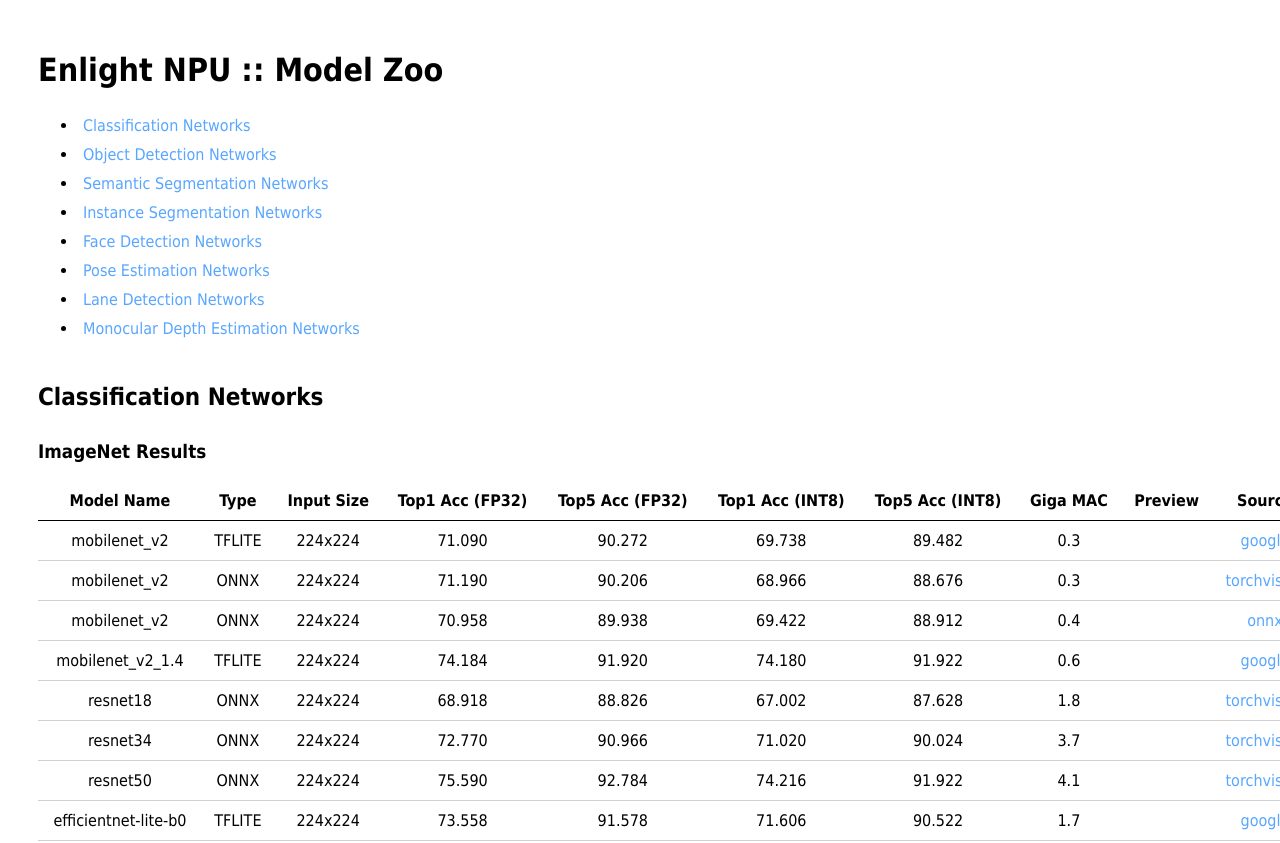
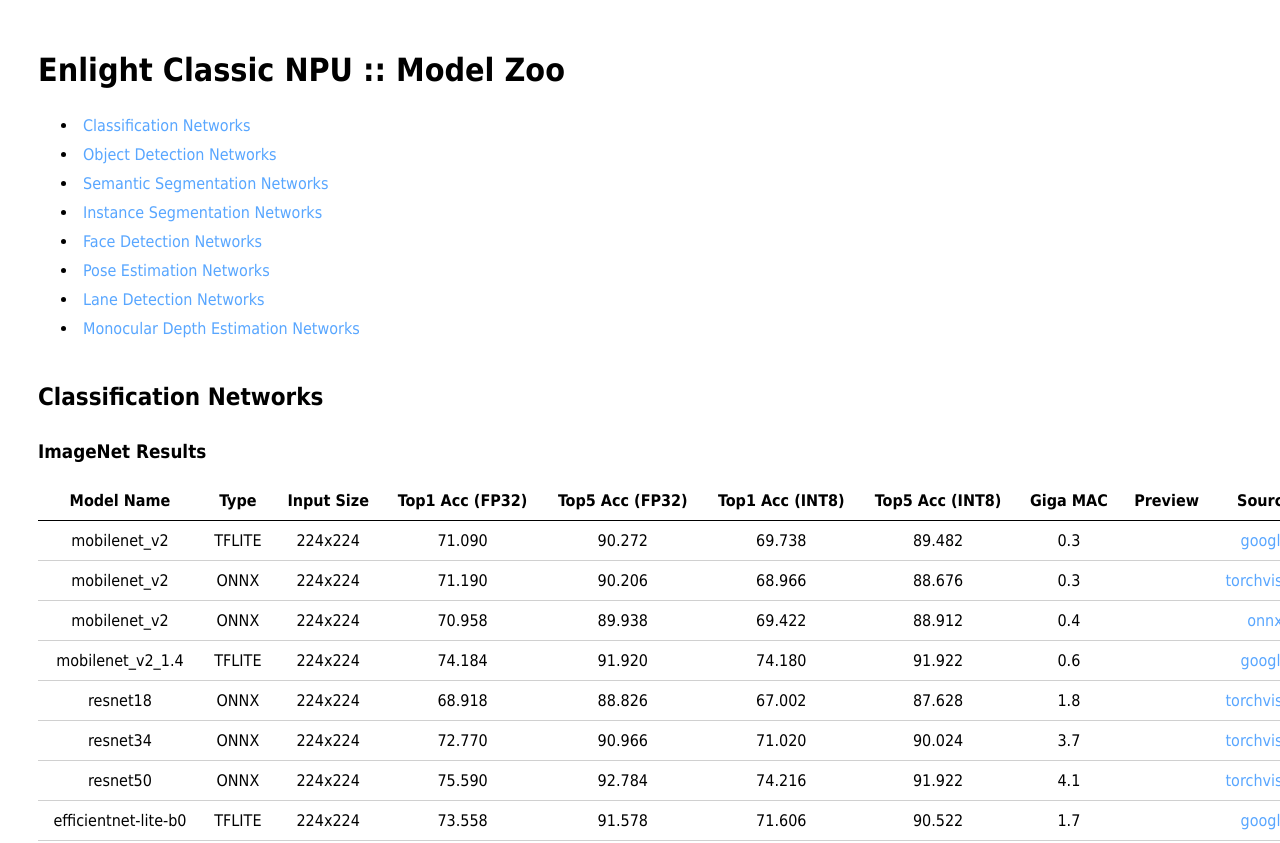
Before and after one commit to openedges/openedges.github.io, a plain HTML site: page index.html in a window 1280 px wide. Shown: the top 843 px of the page. Drawn offline with Linux system fonts and the light colour scheme.

Commit message:
add Enlight product name Classic

```diff
--- a/index.html
+++ b/index.html
@@ -65,7 +65,7 @@
 </head>
 <body>
 
-<h1>Enlight NPU :: Model Zoo</h1>
+<h1>Enlight Classic NPU :: Model Zoo</h1>
 
 <ul>
 	<li><a href="#classification_networks">Classification Networks</a></li>
```
